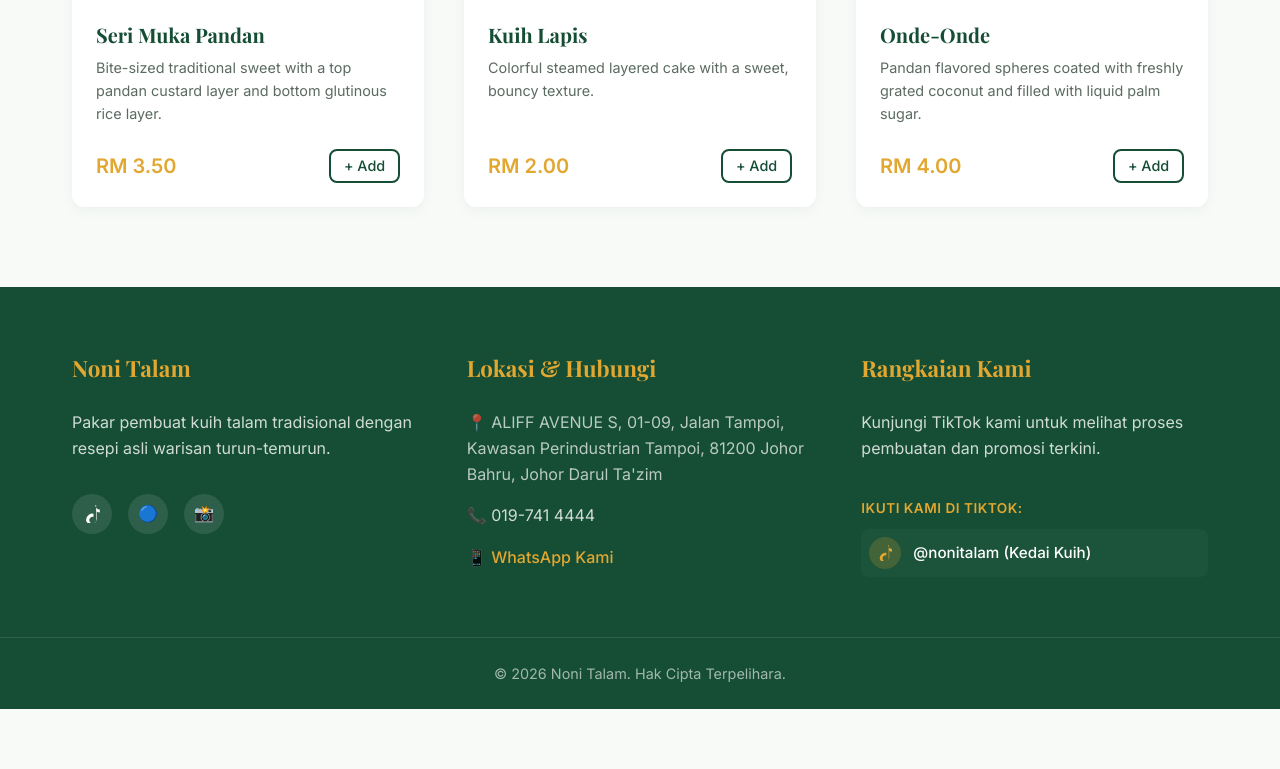
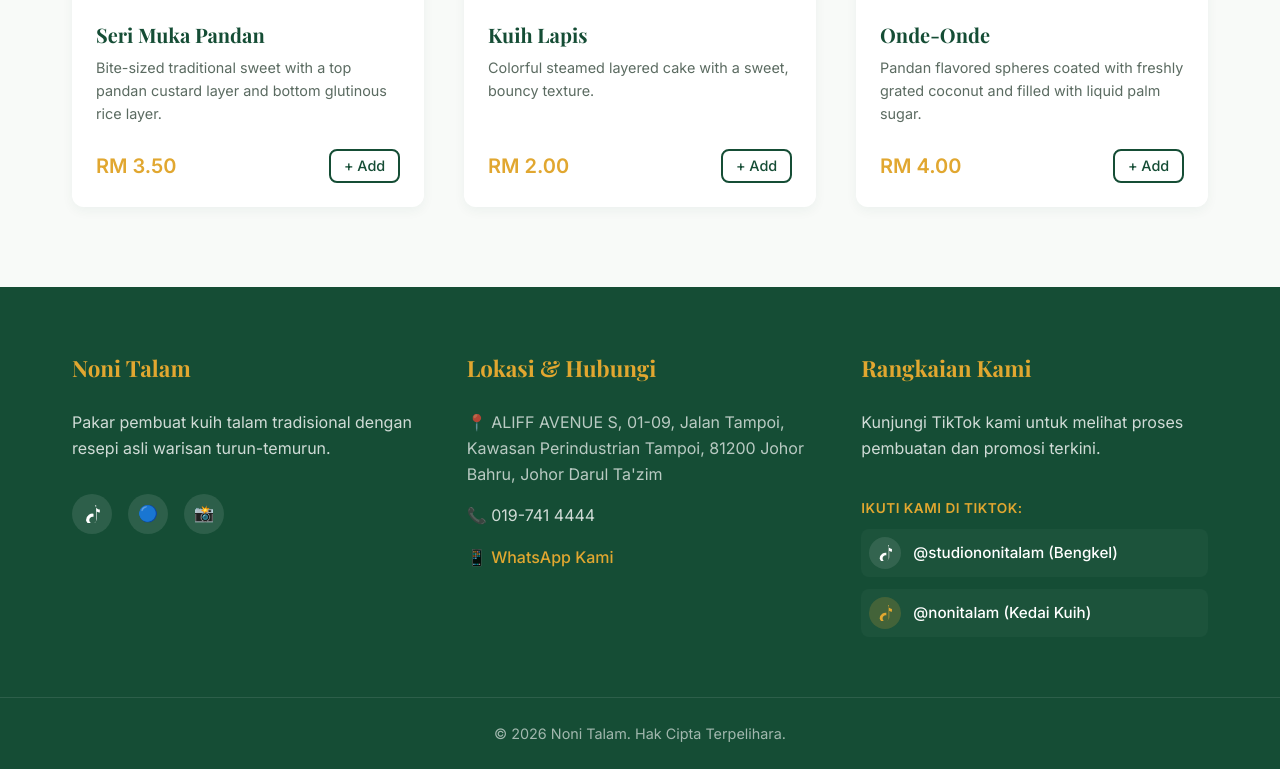
Before and after one commit to mirzu-code/produk-noni-talam, a React (Vite) app: page / in a window 1280 px wide. Shown: the part 1174-1943 px from the top of the page. Before the commit the page ends 1883 px from the top, so only its background shows below. Built offline with nearby package versions, Linux system fonts and the light colour scheme; a web font is replaced by a local one.

Commit message:
tambah link tiktok studio

```diff
--- a/src/components/Footer.jsx
+++ b/src/components/Footer.jsx
@@ -35,6 +35,13 @@ const Footer = () => {
           <div style={{ marginTop: '20px' }}>
             <p style={{ color: 'var(--color-accent)', fontWeight: 600, marginBottom: '10px', fontSize: '0.85rem', letterSpacing: '0.5px' }}>IKUTI KAMI DI TIKTOK:</p>
 
+            <a href="https://www.tiktok.com/@studiononitalam?is_from_webapp=1&sender_device=pc" target="_blank" rel="noopener noreferrer" className="tiktok-link">
+              <div className="social-icon small">
+                <svg viewBox="0 0 24 24" width="16" height="16" fill="currentColor"><path d="M12.525.02c1.31-.02 2.61-.01 3.91-.02.08 1.53.63 3.09 1.75 4.17 1.12 1.11 2.7 1.62 4.24 1.79v4.03c-1.44-.17-2.89-.6-4.13-1.47V18c0 1.94-.66 3.82-1.88 5.32A8.91 8.91 0 0 1 13 27a9.15 9.15 0 0 1-5.18-1.55A9.13 9.13 0 0 1 4 20.25a9.13 9.13 0 0 1 3.82-7.2A8.91 8.91 0 0 1 13 11.5c.34 0 .68.02 1.02.07V15.7c-.34-.1-.7-.15-1.07-.15-2.51 0-4.55 2.04-4.55 4.55s2.04 4.55 4.55 4.55 4.55-2.04 4.55-4.55V6.62c0-2.2.01-4.4.02-6.6z" /></svg>
+              </div>
+              <span>@studiononitalam (Bengkel)</span>
+            </a>
+
             <a href="https://www.tiktok.com/@nonitalam" target="_blank" rel="noopener noreferrer" className="tiktok-link">
               <div className="social-icon small accent">
                 <svg viewBox="0 0 24 24" width="16" height="16" fill="currentColor"><path d="M12.525.02c1.31-.02 2.61-.01 3.91-.02.08 1.53.63 3.09 1.75 4.17 1.12 1.11 2.7 1.62 4.24 1.79v4.03c-1.44-.17-2.89-.6-4.13-1.47V18c0 1.94-.66 3.82-1.88 5.32A8.91 8.91 0 0 1 13 27a9.15 9.15 0 0 1-5.18-1.55A9.13 9.13 0 0 1 4 20.25a9.13 9.13 0 0 1 3.82-7.2A8.91 8.91 0 0 1 13 11.5c.34 0 .68.02 1.02.07V15.7c-.34-.1-.7-.15-1.07-.15-2.51 0-4.55 2.04-4.55 4.55s2.04 4.55 4.55 4.55 4.55-2.04 4.55-4.55V6.62c0-2.2.01-4.4.02-6.6z" /></svg>
```
